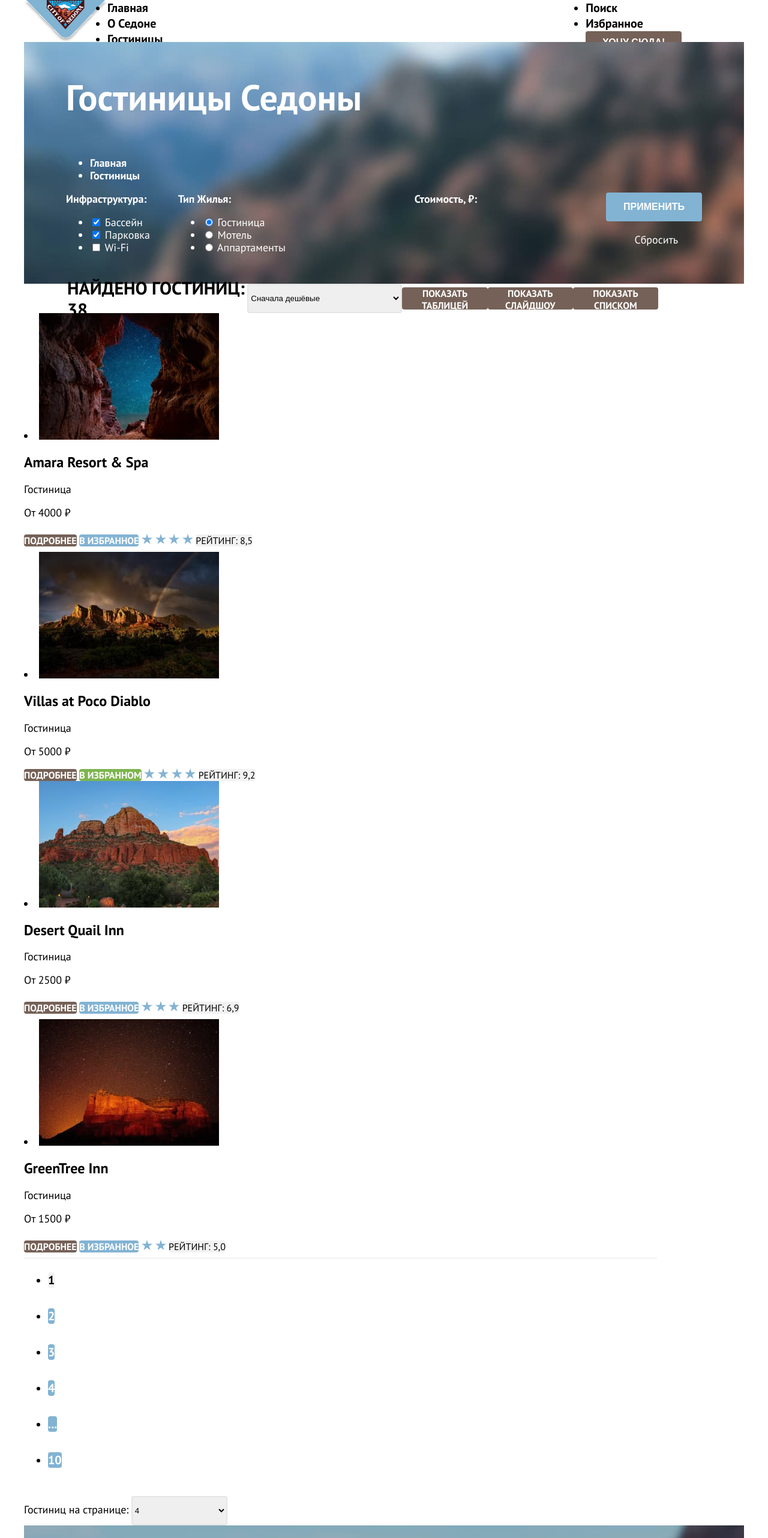
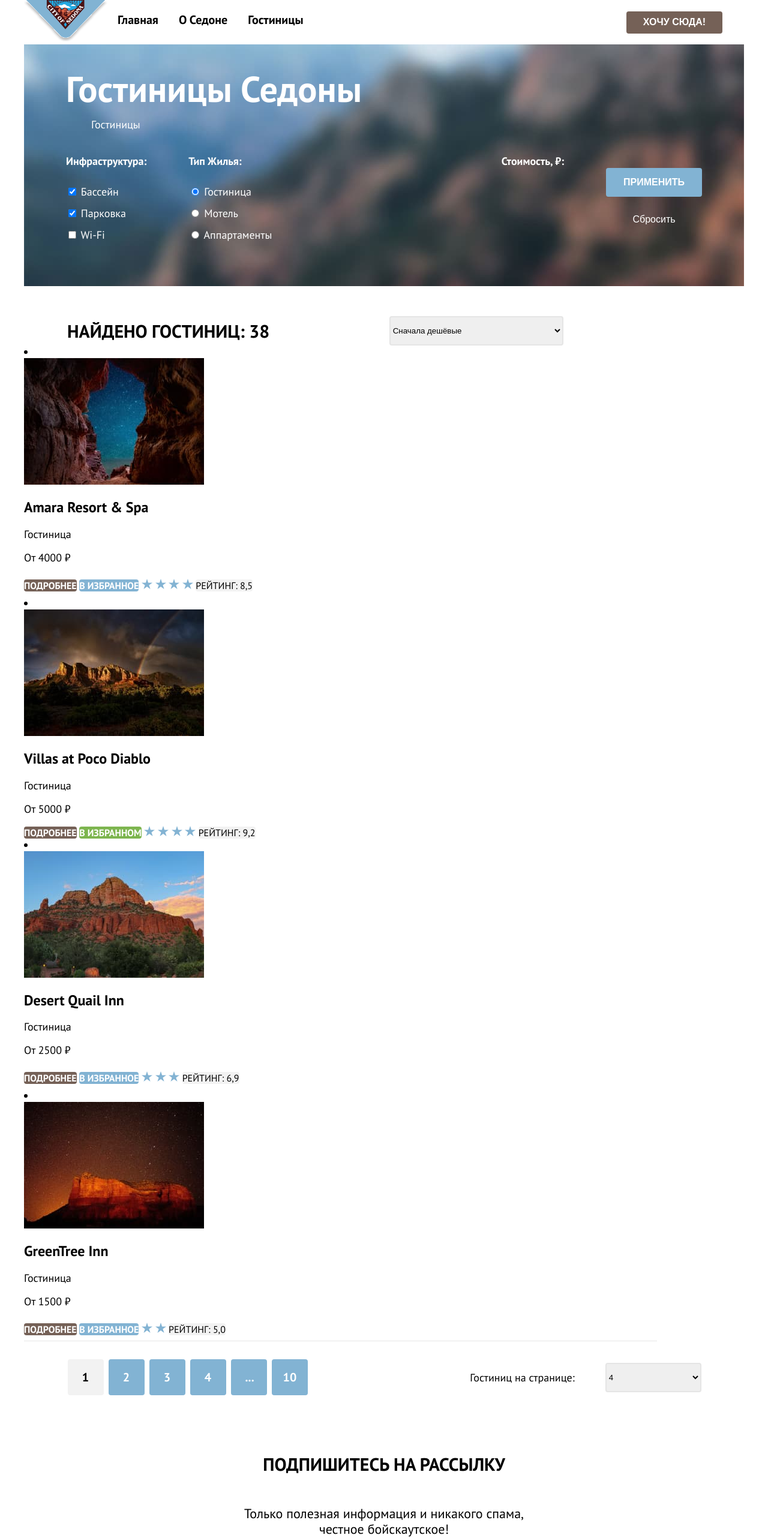
Before and after one commit to htmlacademy-htmlcss/2122647-sedona-34, a plain HTML site: page catalog.html in a window 1280 px wide. Shown: the top 2564 px of the page at 60% size. Drawn offline with Linux system fonts and the light colour scheme.

Commit message:
Добавляет в файл index, catalog и css

```diff
--- a/catalog.html
+++ b/catalog.html
@@ -6,6 +6,7 @@
     <link rel="stylesheet" href="styles/styles.css">
   </head>
   <body>
+    <div class="container">
       <header class="page-header">
         <nav class="navigation">
           <a class="page-header-logo">
@@ -40,6 +41,7 @@
       <main class="main-catalog main-container">
         <div class="page-container">
           <section class="sedona-hotels-filter">
+            <div class="hotels-filter">
               <div class="header">
                 <h1 class="sedona-hotels-title">Гостиницы Седоны</h1>
                 <ul class="breadcrumbs">
@@ -102,6 +104,7 @@
                     </ul>
                   </div>
                 </div>
+                <div class="filter-price">
                   <div class="catalog-filter-price">
                     <span class="catalog-filter-title">Стоимость, ₽:</span>
                     <form action="https://echo.htmlacademy.ru/courses" method="get">
@@ -110,7 +113,9 @@
                   </div>
                   <div class="button-apply">
                     <button class="button apply" type="button" href="#">Применить</button>
-              <a class="reset" type="button" href="#">Сбросить</a>
+                    <button class="button reset" type="button" href="#">Сбросить</a>
+                  </div>
+                </div>
               </div>
             </div>
           </section>
@@ -120,6 +125,7 @@
               <select class="select-control" aria-label="Сортировка">
                 <option value="popular">Сначала дешёвые</option>
               </select>
+              <div class="show-icon">
                 <a class="show-table button" href="#" >
                   <span class="visually-hidden">Показать таблицей</span>
                 </a>
@@ -129,6 +135,7 @@
                 <a class="show-list button" href="#">
                   <span class="visually-hidden">Показать списком</span>
                 </a>
+              </div>
             </div>
             <div class="catalog-column"
               <ul class="hotels-list">
@@ -192,7 +199,8 @@
               </ul>
             </div>
             <img src="images/catalog/catalog-decor/line.svg" width="1055px" class="line" alt="Разделитель">
-          <div class="pagination-row">
+            <div class="pagination-container">
+
                 <ul class="pagination">
                   <li class="pagination-item">
                     <a class="pagination-link pagination-current">1</a>
@@ -210,18 +218,21 @@
                     <a class="pagination-link" href="#">...</a>
                   </li>
                   <li class="pagination-item">
-                <a class="pagination-link" href="#">10</a>
+                    <a class="pagination-link ten" href="#">10</a>
                   </li>
                 </ul>
+
+              <div class="select-page">
                 <span class="hotels-on-page">Гостиниц на странице:</span>
                 <select class="select-control performance" aria-label="Сортировка">
                   <option value="popular">4</option>
                 </select>
               </div>
+            </div>
           </section>
-        <section class="subscribe">
-          <h2 class="subscribe-title">Подпишитесь на рассылку</h2>
-          <p class="subscribe-description">Только полезная информация и никакого спама, честное бойскаутское!</p>
+          <section class="subscribe white-background">
+            <h2 class="subscribe-title catalog-black">Подпишитесь на рассылку</h2>
+            <p class="subscribe-description catalog-black">Только полезная информация и никакого спама, честное бойскаутское!</p>
             <form class="newsletter-form" action="https://echo.htmlacademy.ru/" method="post">
               <!--<label for="newsletter-email">Email</label>-->
               <input class="field"  placeholder="Ваш e-mail" type="email" name="newsletter-email" id="newsletter-email" required>
@@ -253,5 +264,6 @@
           <img src="images/footer/logo-html-academy.svg" width="114.9" height="32.9" alt="Логотип Сайта .html academy." href="https://htmlacademy.ru/">
         </div>
       </footer>
+    </div>
   </body>
 </html>
--- a/styles/styles.css
+++ b/styles/styles.css
@@ -24,6 +24,7 @@ body {
   margin: 0;
   display: flex;
   flex-direction: column;
+  justify-content: center;
   min-height: 100%;
   font-size: 18px;
   line-height: 21px;
@@ -33,8 +34,20 @@ body {
   font-family: "PT Sans", sans-serif;
 }
 
-.main-container {
-  flex-grow: 1;
+.container {
+ width: 1200px;
+ margin: 0 auto;
+}
+
+.visually-hidden {
+  position: absolute;
+  width: 1px;
+  height: 1px;
+  margin: -1px;
+  padding: 0;
+  border: 0;
+  clip: rect(0 0 0 0);
+  overflow: hidden;
 }
 
 .button {
@@ -54,25 +67,27 @@ body {
   border: none;
 }
 
+/*Меню*/
 .navigation {
   display: flex;
-  width: 1200px;
-  height: 70px;
+  min-height: 70px;
   margin: 0 auto;
 }
 
+/*Список навигации слева*/
 .navigation-list {
+  display: flex;
+  flex-wrap: wrap;
   width: 390px;
   margin: 0;
   padding: 0;
+  list-style-type: none;
 }
 
-.navigation-user {
-  width: 263.87px;
-  margin-left: auto;
-}
-
+/*Ссылки в навигации*/
 .navigation-link {
+  display: block;
+  padding: 20px 17px;
   font-family: "PT Sans", sans-serif;
   line-height: 26px;
   font-weight: 700;
@@ -81,10 +96,26 @@ body {
   color: #000000;
   background-color: #ffffff;
   text-decoration: none;
-  }
+}
+
+/*Список навигации справа*/
+.navigation-user {
+  display: flex;
+  align-items: center;
+  max-width: 300px;
+  margin-left: auto;
+}
+
+.navigation-user .navigation-link {
+  min-width: 18px;
+  min-height: 18px;
+}
+
+.main-container {
+  flex-grow: 1;
+}
 
 .page-container {
-  width: 1200px;
   margin: 0 auto;
 }
 
@@ -92,25 +123,23 @@ body {
   display: flex;
   flex-direction: column;
   margin: 0;
-  width: 1200px;
-  height: 767px;
 }
 
 .page-main {
   background-image: url("../images/index/index-content/index-background-logo.jpg");
   background-color: #000000;
-  background-position: center;
   background-repeat: no-repeat;
-  width: 1200px;
   height: 485px;
-
 }
 
 .page-main-logo {
+  display: flex;
+  justify-content: center;
+  align-content: center;
   color:#000000;
-  width: 458px;
   height: 352px;
-  padding: 51px 371px 25px;
+  margin-top: 51px;
+  margin-bottom: 25px;
 }
 
 .welcome-logo {
@@ -128,21 +157,18 @@ body {
 .sedona-because-logo {
   position: absolute;
   background-size: 100% auto;
-  padding: 138.2px 1px 1.03px 0.3px;
+  padding-top: 138.2px;
 }
 
 .vector-line-logo {
   position: absolute;
-  width: 1200px;
   height: 57px;
 }
 
 .section-description {
-  width: 1200px;
-  height: 282px;
+  /*height: 282px;*/
   text-align: center;
-  box-sizing: border-box;
-  padding-top: 63px;
+  margin-top: 63px;
 }
 
 .main-header {
@@ -157,6 +183,7 @@ body {
   font-size: 22px;
   line-height: 26px;
   font-weight: 400;
+  padding-bottom: 90px;
 }
 
 .advantages {
@@ -168,6 +195,7 @@ body {
   padding: 0;
   display: flex;
   flex-wrap: wrap;
+  list-style-type: none;
 }
 
 .advantages-item {
@@ -179,7 +207,6 @@ body {
   justify-content: space-between;
   align-items: center;
   box-sizing: border-box;
-
 }
 
 .dark-blue {
@@ -199,10 +226,11 @@ body {
 }
 
 .black {
-padding-top: 103px;
+  padding-top: 103px;
 }
 
 .numbering {
+  display: block;
   font-weight: 400;
 }
 
@@ -212,7 +240,7 @@ padding-top: 103px;
 }
 
 .vector-house {
-padding-top: 80px;
+  padding-top: 80px;
 }
 
 .vector-food {
@@ -266,27 +294,26 @@ padding-top: 80px;
   flex-direction: column;
   align-items: center;
   justify-content: center;
-  width: 1200px;
-  height: 417px;
+  min-height: 417px;
   text-align: center;
-  margin: 0 auto;
-
 }
 
-.main-header + .interest {
-  width: 297px;
+.interest {
+  margin-top: 91px;
+  margin-bottom: 29px;
 }
 
 .sedona-interest {
   font-size: 22px;
   line-height: 26px;
   font-weight: 400;
-  width: 592px;
 }
 
 .interest-button {
   width: 574px;
   height: 60px;
+  margin-top: 56px;
+  margin-bottom: 93px;
 }
 
 .subscribe {
@@ -298,8 +325,6 @@ padding-top: 80px;
   background-color: #000000;
   background-image: url(../images/index/index-content/background-subscibe.jpg);
   background-repeat: no-repeat;
-  background-position: absolut;
-  width: 1200px;
   height: 411px;
   text-align: center;
   margin: 0 auto;
@@ -311,17 +336,19 @@ padding-top: 80px;
   font-weight: 700;
   color: #ffffff;
   text-transform: uppercase;
-  width: 404px;
+  margin-top: 94px;
+  margin-bottom: 29px;
 }
 
 .newsletter-form{
   display: flex;
   align-items: center;
+  margin-top: 46px;
+  margin-bottom: 94px;
 }
 
 .subscribe-description {
   width: 475px;
-
   font-size: 22px;
   line-height: 26px;
   font-weight: 400;
@@ -355,14 +382,31 @@ padding-top: 80px;
   text-transform: uppercase;
 }
 
-.page-footer {
+.page-footer-container {
   display: flex;
-  flex-direction: row;
   justify-content: space-between;
-  align-items: center;
-  width: 1200px;
-  height: 120px;
+  width: 1060px;
   margin: 0 auto;
+  padding-top: 40px;
+}
+
+.footer-social-list {
+ margin-top: 5px;
+ margin-bottom: 5px;
+ list-style-type: none;
+}
+
+.social-list {
+  display: flex;
+  flex-wrap: wrap;
+  margin: 0;
+  padding: 0;
+  list-style-type: none;
+}
+
+.footer-social-item {
+  width: 48px;
+  height: 40px;
 }
 
 .phone-number {
@@ -371,10 +415,12 @@ padding-top: 80px;
   font-weight: 400;
   text-align: center;
   text-transform: uppercase;
+  display: block;
 }
 
 /*Catalog*/
 
+/*Фильтр*/
 
 .sedona-hotels-filter {
   color: #ffffff;
@@ -382,46 +428,111 @@ padding-top: 80px;
   background-image: url(../images/catalog/catalog-content/bg-filter.jpg);
   background-repeat: no-repeat;
   box-sizing: border-box;
-  width: 1200px;
   height: 403px;
+  margin: 0;
+  padding: 0;
+}
+
+/* Весь фильтр */
+
+.hotels-filter {
   display: flex;
   flex-direction: column;
   justify-content: center;
-  padding: 0 70px;
+  margin: 0;
+  padding: 35px 70px 70px;
+}
+
+/* Верхняя часть фильтра */
+
+.header {
+  display: flex;
+  flex-direction: column;
+  margin-bottom: 40px;
 }
 
 .sedona-hotels-title {
   font-size: 60px;
   line-height: 78px;
   font-weight: 1700;
-  padding-bottom: 10px;
+  margin: 0;
+  margin-bottom: 10px;
+}
+
+.breadcrumbs {
+  list-style-type: none;
+  margin: 0;
+  margin-left: 2px;
 }
 
 .breadcrumbs-link {
   color: #ffffff;
   text-decoration: none;
+  display: block;
+  font-weight: 400;
 }
+
+/* Нижняя часть фильтра */
 
 .catalog-main-filter {
   display: flex;
   flex-direction: row;
   justify-content: space-between;
+  gap: 167px;
 }
 
 .catalog-filter {
-  width: 365.84px;
   height: 149px;
   display: flex;
   justify-content: space-between;
+  align-items: flex-start;
+  padding: 0;
+  gap: 70px;
+}
+
+.catalog-filter-infrastructure{
+  display: flex;
+  flex-direction: column;
+}
+
+.catalog-filter-title {
+  display: block;
+  margin-bottom: 30px;
+}
+
+.catalog-filter-list {
+  list-style-type: none;
+  margin: 0;
+  padding: 0;
 }
 
 .catalog-filter-item {
   font-weight: 400;
+  padding-bottom: 15px;
+}
+
+.catalog-filter-item:nth-child(3) {
+  padding-bottom: 15px;
+}
+
+.filter-price {
+  display: flex;
+  gap: 70px;
+  padding: 0;
+  height: 148px;
+}
+
+.catalog-filter-price {
+  display: flex;
+  flex-direction: column;
+  justify-content: space-between;
+  align-items: flex-start;
 }
 
 .button-apply {
   display: flex;
   flex-direction: column;
+  justify-content: center;
   align-items: center;
 }
 
@@ -432,13 +543,13 @@ padding-top: 80px;
   padding: 14px 15px;
 }
 
-.reset {
-  width: 65.18px;
-  height: 20px;
+ .reset{
   text-decoration: none;
   font-weight: 400;
   color: #ffffff;
-  padding-top: 20px;
+  background-color:transparent;
+  text-transform: none;
+  margin-top: 20px;
 }
 
 .catalog-hotels-sedona {
@@ -447,21 +558,22 @@ padding-top: 80px;
   flex-wrap: wrap;
 }
 
+/*Сортировка*/
+
 .search-row {
   display: flex;
-  flex-direction: row;
   justify-content: space-between;
   align-items: center;
   width: 1057px;
   height: 49px;
+  margin: 50px 71px 0 72px;
 }
 
 .search-title {
   font-size: 30px;
   line-height: 36px;
   text-transform: uppercase;
-  width: 338px;
-  padding-left: 72px;
+  margin: 0;
 }
 
 .select-control {
@@ -469,37 +581,48 @@ padding-top: 80px;
   height: 49px;
   border: 2px solid #e5e5e5;
   border-radius: 4px;
+  margin-left: 191px;
 }
 
+.show-icon {
+  display: flex;
+  justify-content: space-between;
+  margin-left: 78px;
+}
 
+.show-icon .button {
+  width: 48px;
+  height: 48px;
+  background-color: #ffffff;
+}
 
-.hotels-image {
-  width: 300px;
-  height: 211px;
+/*Карточки*/
+
+.hotels-list {
+  list-style-type: none;
+  margin: 0;
+  padding: 0;
 }
 
 .hotels-card-link {
   color: #000000;
   background-color: #ffffff;
   text-decoration: none;
+  display: block;
 }
 
 .hotels-card-title {
   font-size: 24px;
   line-height: 28px;
   font-weight: 700;
-  width: 300px;
-  height: 28px;
 }
 
 .hotels-card-type {
   font-weight: 400;
-  width: 400px;
 }
 
 .hotels-card-price {
   font-weight: 400;
-  width: 400px;
 }
 
 .button + .hotels-card-favorites{
@@ -509,37 +632,60 @@ padding-top: 80px;
 }
 
 .button + .hotels-card-favorites-checked {
- background-color: #7db54f;
+  background-color: #7db54f;
 }
 
 .hotels-rating {
   font-size: 16px;
   line-height: 20px;
   font-weight: 400;
-  width: 140px;
-  height: 37px;
   color: #000000;
   background-color: #f2f2f2;
   border-radius: 4px;
   text-transform: uppercase;
 }
 
-.pagination-item {
-  width: 60px;
-  height: 60px;
-  padding-right: 8px;
+/*Пагинация*/
+
+.pagination-container {
+  width: 1056px;
+  padding-top: 30px;
+  display: flex;
+  justify-content: space-between;
+  align-items: center;
+  margin: 0 71px 25px 73px;
+  gap: 270px;
+}
+
+.pagination {
+  list-style-type: none;
+  margin: 0;
+  padding: 0;
+  display: flex;
+  min-width: 400px;
+}
+
+.pagination-item:not(:last-child) {
+  margin-right: 8px;
 }
 
 .pagination-link {
   font-size: 20px;
   line-height: 36px;
   text-align: center;
-  width: 12px;
-  height: 36px;
   color: #ffffff;
   background-color: #82b3d3;
   border-radius: 4px;
   text-decoration: none;
+  display: block;
+  box-sizing: border-box;
+  padding: 11.36px 24.55px 12.64px 23.45px;
+  width: 60px;
+  height: 60px;
+}
+
+.pagination-item .ten {
+  padding: 11.36px 18.55px 12.64px 18.45px;
 }
 
 .pagination-current {
@@ -547,13 +693,28 @@ padding-top: 80px;
   background-color: #f2f2f2;
 }
 
+.select-page {
+display: flex;
+justify-content: center;
+align-items: center;
+width: 386px;
+}
+
 .hotels-on-page {
   font-weight: 400;
-  width: 175px;
-  height: 22.91px;
+  padding-right: 51px;
 }
 
 .performance {
-width: 160px;
-height: 49px;
+  margin: 0;
+  width: 160px;
 }
+
+.white-background {
+ background-image: none;
+ background-color: #ffffff;
+}
+
+.catalog-black {
+  color:#000000
+}
```
Also changed, not shown: index.html (+14 -4 lines). Lines whose indentation alone changed are shown as unchanged.
